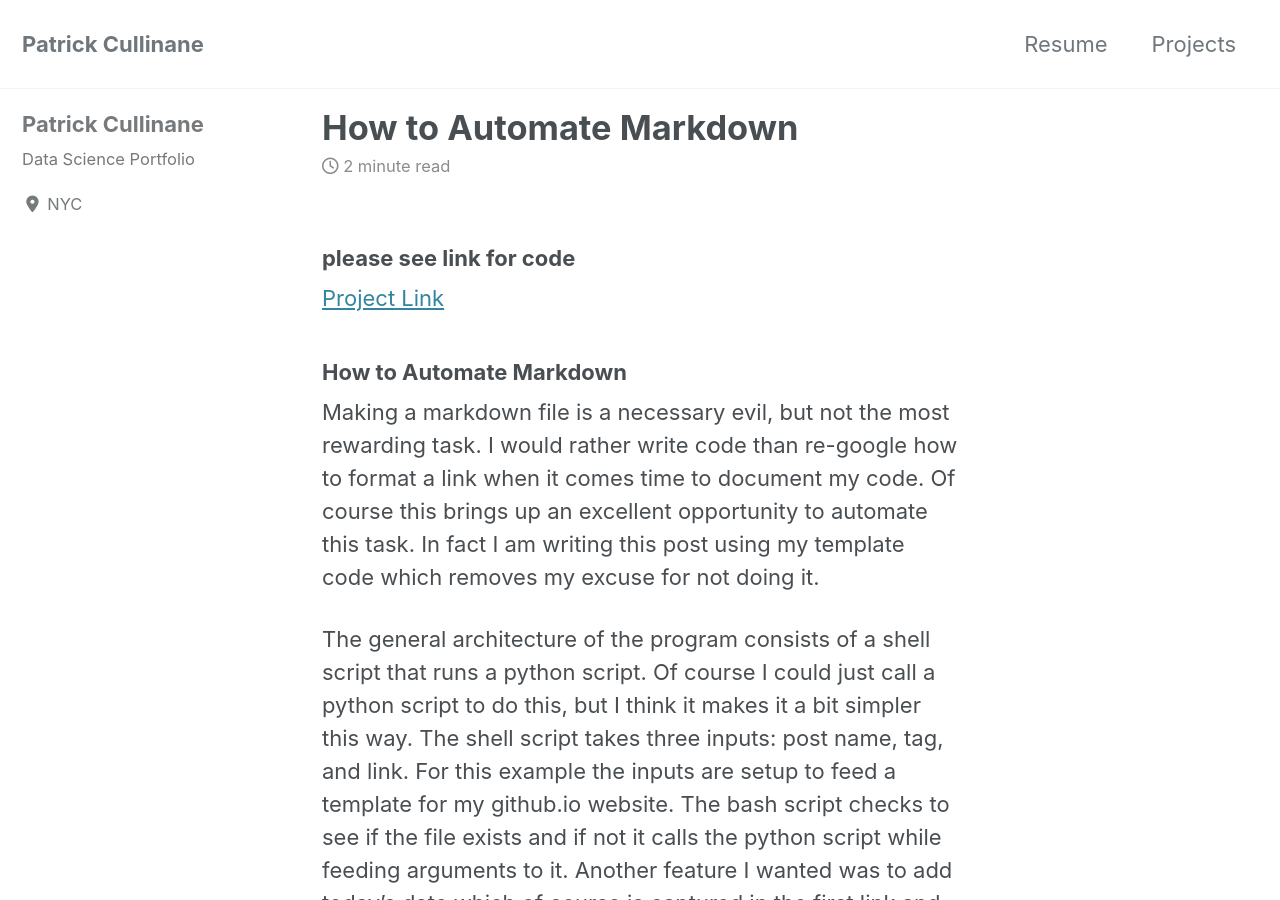
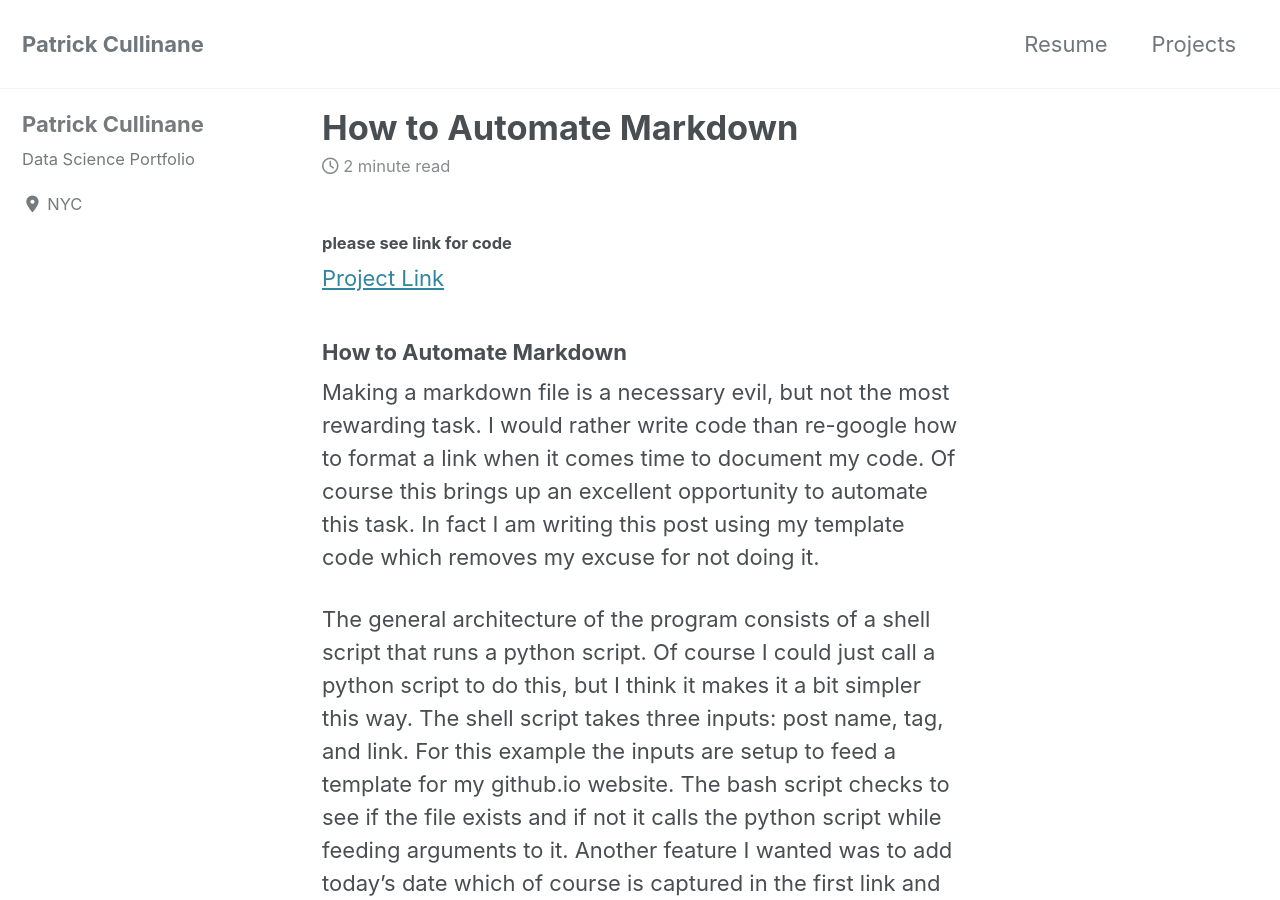
Before and after one commit to cullinap/old_blog, a Jekyll site: the page built from _posts/2020-04-11-How-to-Automate-Markdown.md, in a window 1280 px wide and 900 px high. Built offline with Jekyll 4.4.1, drawn with Linux system fonts in a browser that asks for light colours; cached includes are drawn as plain includes; nearby versions of some CDN libraries.

Commit message:
update style

```diff
--- a/_posts/2020-04-11-How-to-Automate-Markdown.md
+++ b/_posts/2020-04-11-How-to-Automate-Markdown.md
@@ -4,7 +4,7 @@ date: 2020-04-11
 tags: [Projects]
 ---
 
-### please see link for code
+##### please see link for code
 [Project Link](https://github.com/cullinap/automate-markdown-)
 
 ### How to Automate Markdown
```
